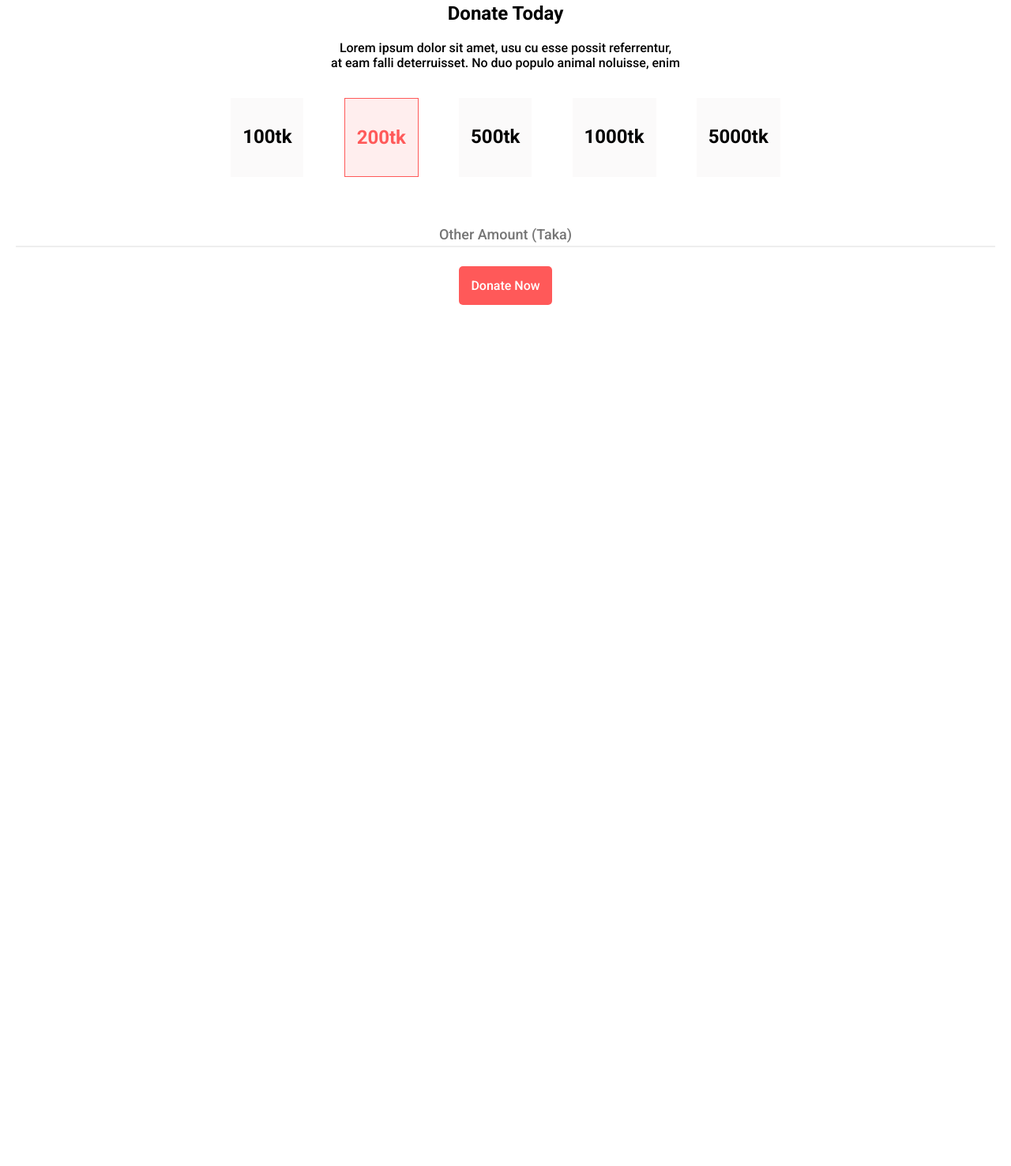
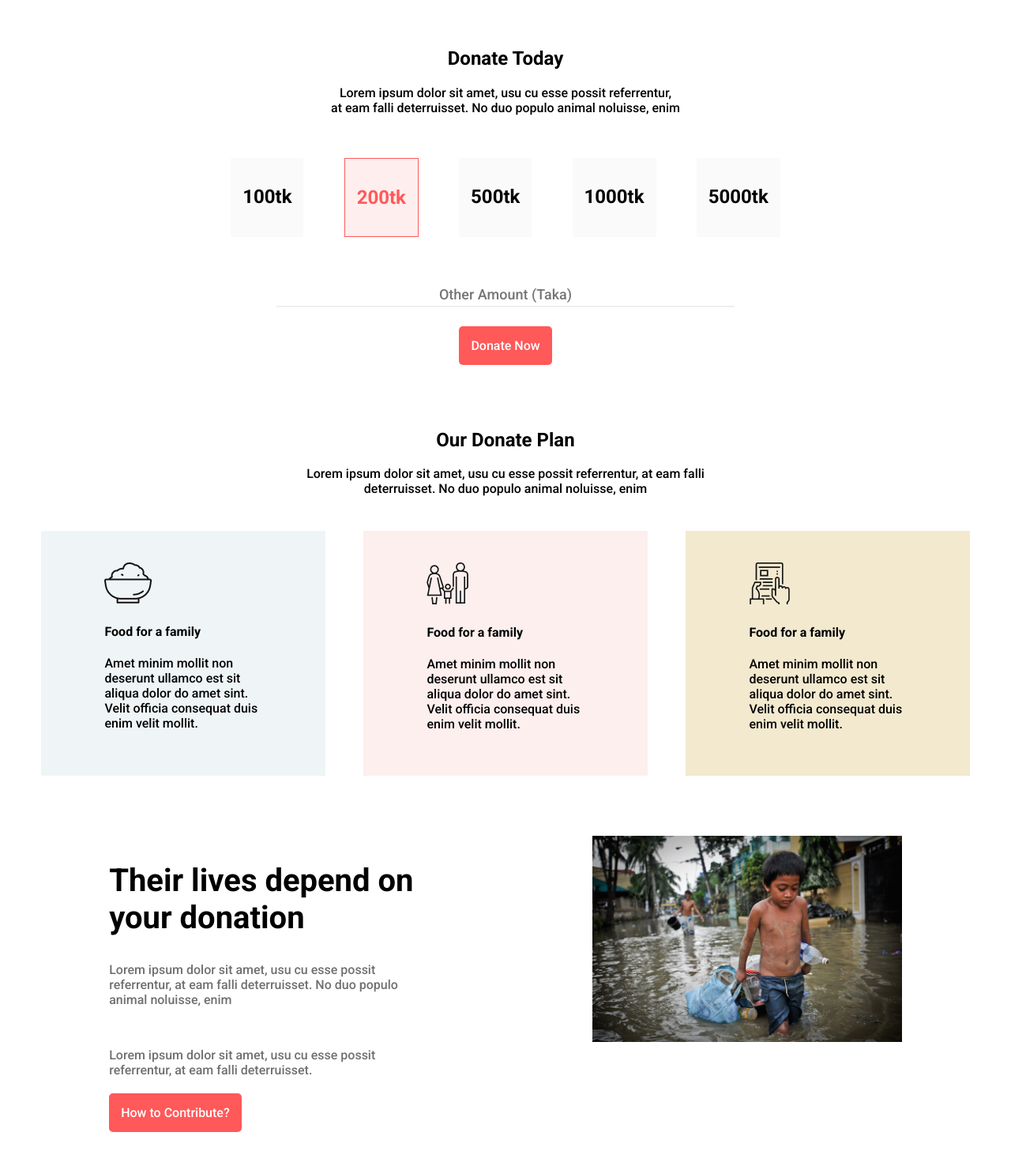
Before and after one commit to withmasum/donate-today, a plain HTML site: page index.html in a window 1280 px wide. Shown: the part 696-2172 px from the top of the page at 79% size. Before the commit the page ends 1082 px from the top, so only its background shows below. Drawn offline with Linux system fonts and the light colour scheme.

Commit message:
section3

```diff
--- a/index.html
+++ b/index.html
@@ -32,44 +32,45 @@
 </section>
 
 <section>
-
-    <div class="section-two section-two-content">
-        <h2>Donate Today</h2>
+    <br><br><br>
+    <div class="section-two">
+        <h1>Donate Today</h1>
         <p>Lorem ipsum dolor sit amet, usu cu esse possit referrentur, <br> at eam falli deterruisset. No duo populo
             animal
             noluisse, enim</p>
 
 
-    </div> <br>
+    </div> <br><br>
 </section>
+
 <section class="flexible-container">
 
-    <div class="section-two-cntent item">
+    <div class="item">
 
         <h1>100tk</h1>
 
 
     </div>
-    <div id="item-color" class="section-two-cntent item">
+    <div id="item-color" class=" item">
 
         <h1>200tk</h1>
 
 
     </div>
-    <div class="section-two-cntent item">
+    <div class=" item">
 
         <h1>500tk</h1>
 
 
     </div>
-    <div class="section-two-cntent item">
+    <div class=" item">
 
         <h1>1000tk</h1>
 
 
     </div>
 
-    <div class="section-two-cntent item">
+    <div class=" item">
 
         <h1>5000tk</h1>
 
@@ -81,7 +82,7 @@
 
 </section>
 
-<section>
+<section class="form-design">
     <br>
     <br>
     <div>
@@ -99,5 +100,104 @@
 
     </div>
 </section>
+<br>
+
+<section class="section-two ">
+    <br><br><br>
+
+    <h1>Our Donate Plan</h1>
+    <p>Lorem ipsum dolor sit amet, usu cu esse possit referrentur, at eam falli <br> deterruisset. No duo populo animal
+        noluisse, enim</p>
+</section>
+<section class="flexible-item-container">
+
+    <div id="item-one-bg-color" class="color-item">
+
+        <img src="icons/food.png" alt="">
+        <h4>Food for a family</h4>
+        <p>Amet minim mollit non deserunt ullamco est sit aliqua dolor do amet sint. Velit officia consequat duis
+            enim
+            velit mollit.</p>
+
+
+    </div>
+    <div id="item-two-bg-color" class=" color-item">
+
+        <img src="icons/shelter.png" alt="">
+        <h4>Food for a family</h4>
+        <p>Amet minim mollit non deserunt ullamco est sit aliqua dolor do amet sint. Velit officia consequat duis
+            enim
+            velit mollit.</p>
+
+
+    </div>
+    <div id="item-three-bg-color" class=" color-item">
+
+        <img src="icons/Frame-1.png" alt="">
+        <h4>Food for a family</h4>
+        <p>Amet minim mollit non deserunt ullamco est sit aliqua dolor do amet sint. Velit officia consequat duis
+            enim
+            velit mollit.</p>
+
+
+    </div>
+
+
+</section>
+
+<section class="flexible-section-container">
+
+    <div class="half-width">
+
+        <h1>Their lives depend on your donation</h1>
+        <p>Lorem ipsum dolor sit amet, usu cu esse possit referrentur, at eam falli deterruisset. No duo populo animal
+            noluisse, enim</p>
+        <br>
+        <p>Lorem ipsum dolor sit amet, usu cu esse possit referrentur, at eam falli deterruisset.</p>
+        <br>
+        <a class="button-color" href="#">How to Contribute?</a>
+
+    </div>
+
+    <div class="half-width">
+        <img src="images/donation9.jpg" alt="">
+
+
+    </div>
+
+
+</section>
+
+
+<section class="flexible-section-container">
+
+    <div class="half-width">
+        <img src="images/donation6.jpg" alt="">
+
+
+    </div>
+
+    <div class="half-width">
+
+        <h1>They need us to survive</h1>
+        <p>Lorem ipsum dolor sit amet, usu cu esse possit referrentur, at eam falli deterruisset. No duo populo animal
+            noluisse, enim</p>
+        <br>
+        <p>Lorem ipsum dolor sit amet, usu cu esse possit referrentur, at eam falli deterruisset.</p>
+        <br>
+        <a class="button-color" href="#">How to Contribute?</a>
+
+    </div>
+
+
+</section>
+<br><br>
+
+<section class="section-two">
+    <h1>Get My Updates</h1>
+
+
+</section>
+
 
 </html>
--- a/style.css
+++ b/style.css
@@ -46,9 +46,10 @@
     .section-two {
         text-align: center;
 
+
     }
 
-    .section-two-content {}
+
 
     .flexible-container {
         display: flex;
@@ -118,18 +119,82 @@
         font: inherit;
         font-size: 1.125rem;
         padding: .25rem 0;
+
+
     }
 
-
-
-
-
-    .section-form {
-
-        color: #B3B3B3;
-    }
 
     #input-align {
 
         text-align: center;
     }
+
+    .form-design {
+        padding: 0px 330px 0px 330px;
+    }
+
+    .flexible-item-container {
+
+        display: flex;
+        justify-content: center;
+        padding: 28px;
+
+    }
+
+    .color-item {
+        padding: 20px;
+        margin-left: 2%;
+        margin-right: 2%;
+        padding: 40px 80px 40px 80px;
+        background-color: rgb(251, 250, 250);
+
+
+
+    }
+
+    #item-one-bg-color {
+        background-color: rgb(239, 245, 246);
+    }
+
+    #item-two-bg-color {
+        background-color: rgb(252, 239, 238);
+    }
+
+    #item-three-bg-color {
+        background-color: rgb(242, 233, 207);
+    }
+
+    .extra-padding {
+        padding-bottom: 80px;
+    }
+
+    .half-width {
+
+        width: 100%;
+        padding-left: 9%;
+        padding-right: 9%;
+        padding-top: 20px;
+        padding-bottom: 20px;
+    }
+
+    .half-width img {
+
+        width: 100%;
+
+    }
+
+    .half-width h1 {
+
+        font-size: 40px;
+    }
+
+    .half-width p {
+
+        color: #707070;
+    }
+
+    .flexible-section-container {
+        display: flex;
+        justify-content: center;
+        padding: 28px;
+    }
```
